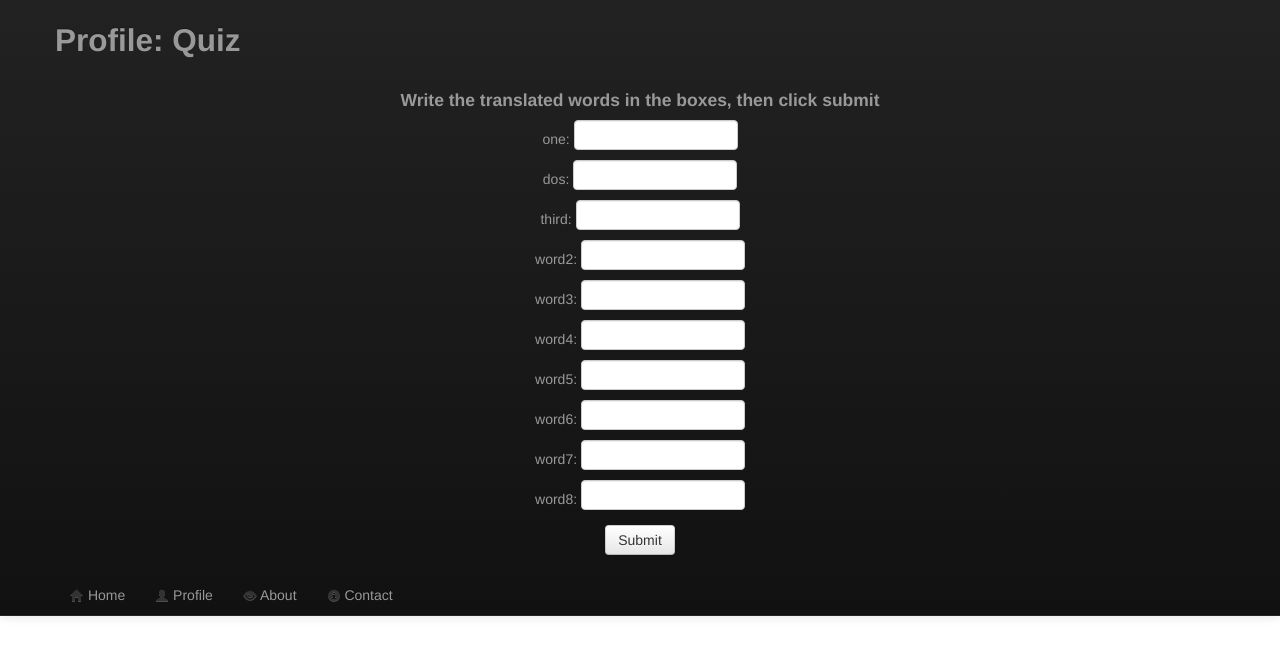
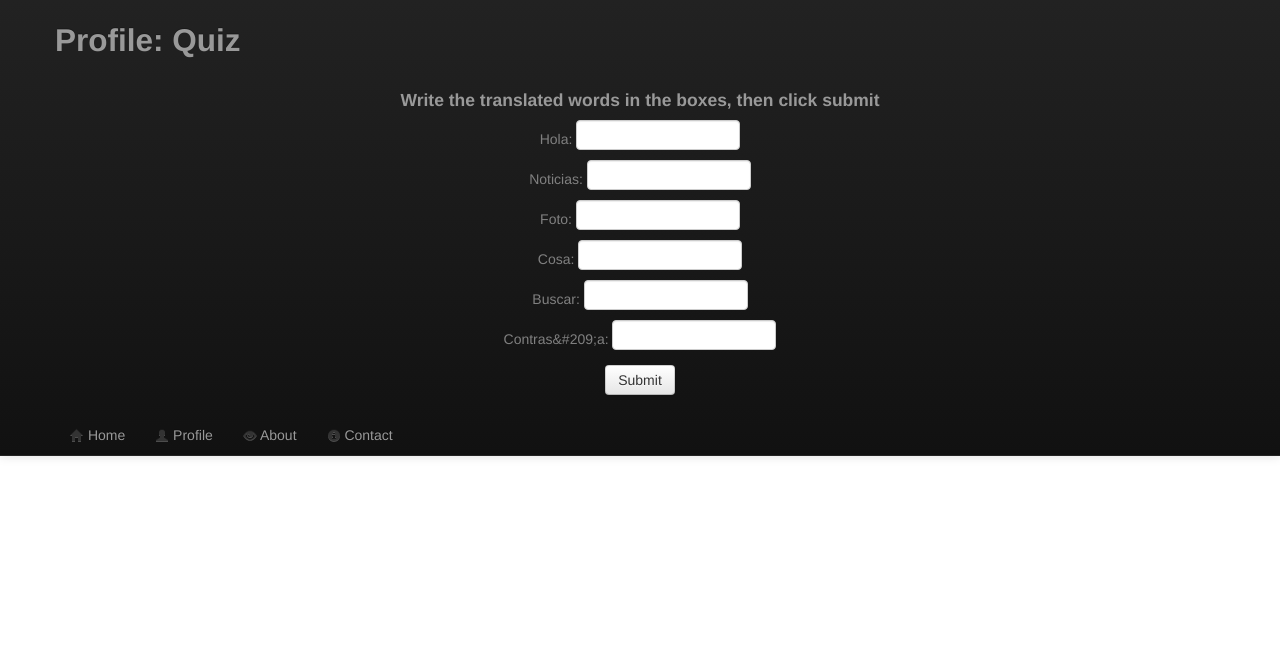
Before and after one commit to ericc6134/WWEB, a Flask app: page /quiz in a window 1280 px wide. Shown: the top 656 px of the page. Run offline with Flask 2, Linux system fonts and the light colour scheme; parts of the project's set-up code (start-up, migrations or seed data) failed here and were passed over; some libraries are stand-ins or nearby versions.

Commit message:
webapp quiz works and gives feedback

```diff
--- a/webapp/app.py
+++ b/webapp/app.py
@@ -1,6 +1,11 @@
 from flask import Flask, render_template, session, url_for, request, escape, redirect, g
 from functools import wraps
 import database
+
+words = ["Hola","Noticias","Foto","Cosa","Buscar","Contras&#209;a"]
+#hard coded since python can't interact with the extension
+answers = ["hello","news","photo","thing","search","password"]
+corrects = {}
 
 #configuration
 DEBUG = True
@@ -27,11 +32,22 @@ def about():
 
 @app.route("/quiz", methods=['GET','POST'])
 def quiz():
-    words = ["one","dos","third"]
-    if request.method == "GET":
-        pass
-
-    return render_template("quiz.html", words=words)
+    if request.method == "POST":
+        corrects = {}
+        responses = {}
+        for i in range(len(words)):
+            responses[words[i]] = request.form[words[i]]
+            if(request.form[words[i]] == answers[i]):
+                corrects[words[i]] = "correct"
+            else:
+                corrects[words[i]] = "incorrect"
+        color = "blue"
+        return render_template("quiz.html", words=words, color=color, corrects=corrects, responses=responses)
+    else:
+        corrects = {}
+        responses = {}
+        color = "gray"
+        return render_template("quiz.html", words=words, color=color, corrects=corrects, responses=responses)
 
 @app.route("/profile")
 def profile():
--- a/webapp/templates/quiz.html
+++ b/webapp/templates/quiz.html
@@ -53,17 +53,10 @@
 	  <br>
           <center>
 	    <h4>Write the translated words in the boxes, then click submit</h4>
-          <form name="quiz" method="get">
+          <form name="quiz" method="POST">
 	    {% for word in words %}
-          {{word}}: <input type="text" class="input-medium" name="{{word}}"><br>
+          <span style="color:{{color}}">{{word}}: <input type="text" class="input-medium" name="{{word}}" placeholder="{{responses[word]}}"></span> <b>{{corrects[word]}}</b><br>
 	    {% endfor %}
-          word2: <input type="text" class="input-medium" name="word2"><br>
-	  word3: <input type="text" class="input-medium" name="word3"><br>
-          word4: <input type="text" class="input-medium" name="word4"><br>
-	  word5: <input type="text" class="input-medium" name="word5"><br>
-          word6: <input type="text" class="input-medium" name="word6"><br>
-	  word7: <input type="text" class="input-medium" name="word7"><br>
-          word8: <input type="text" class="input-medium" name="word8"><br>
 
           <input type="submit" value="Submit" class="btn">
           </form>
```
